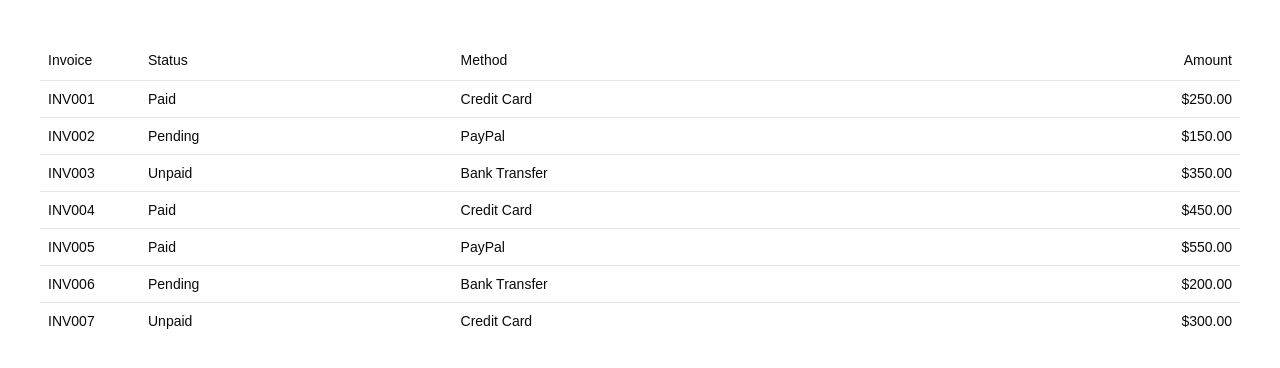
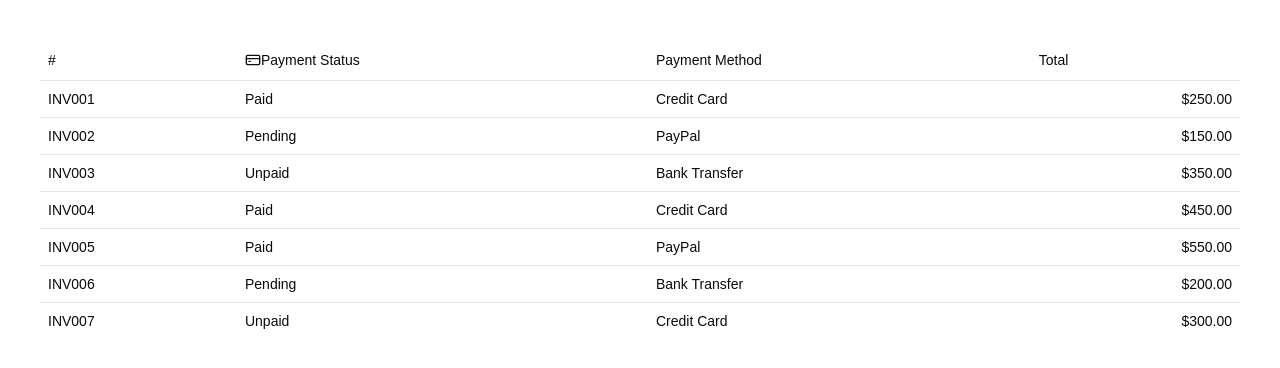
Before and after one commit to vinicius-mendes07/Data-Table, a React (Vite) app: page / in a window 1280 px wide. Shown: the top 368 px of the page. Built offline with nearby package versions, Linux system fonts and the light colour scheme.

Commit message:
feat: render header

```diff
--- a/src/components/InvoicesTable/index.tsx
+++ b/src/components/InvoicesTable/index.tsx
@@ -7,17 +7,59 @@ import {
   TableRow,
 } from '@/components/ui/table';
 import { invoices } from './data';
+import {
+  flexRender,
+  getCoreRowModel,
+  useReactTable,
+} from '@tanstack/react-table';
+import { CreditCard } from 'lucide-react';
 
 export function InvoicesTable() {
+  const table = useReactTable({
+    data: invoices,
+    columns: [
+      {
+        accessorKey: 'invoice',
+        header: '#',
+      },
+      {
+        accessorKey: 'paymentStatus',
+        header: () => (
+          <div className="flex items-center">
+            <CreditCard className="size-4" />
+            Payment Status
+          </div>
+        ),
+      },
+      {
+        accessorKey: 'paymentMethod',
+        header: 'Payment Method',
+      },
+      {
+        accessorKey: 'totalAmount',
+        header: 'Total',
+      },
+    ],
+    getCoreRowModel: getCoreRowModel(),
+  });
+
+  console.log(table);
+  console.log(table.getHeaderGroups());
   return (
     <Table>
       <TableHeader>
-        <TableRow>
-          <TableHead className="w-[100px]">Invoice</TableHead>
-          <TableHead>Status</TableHead>
-          <TableHead>Method</TableHead>
-          <TableHead className="text-right">Amount</TableHead>
-        </TableRow>
+        {table.getHeaderGroups().map((headerGroup) => (
+          <TableRow key={headerGroup.id}>
+            {headerGroup.headers.map((header) => (
+              <TableHead key={header.id}>
+                {flexRender(
+                  header.column.columnDef.header,
+                  header.getContext(),
+                )}
+              </TableHead>
+            ))}
+          </TableRow>
+        ))}
       </TableHeader>
       <TableBody>
         {invoices.map((invoice) => (
```
